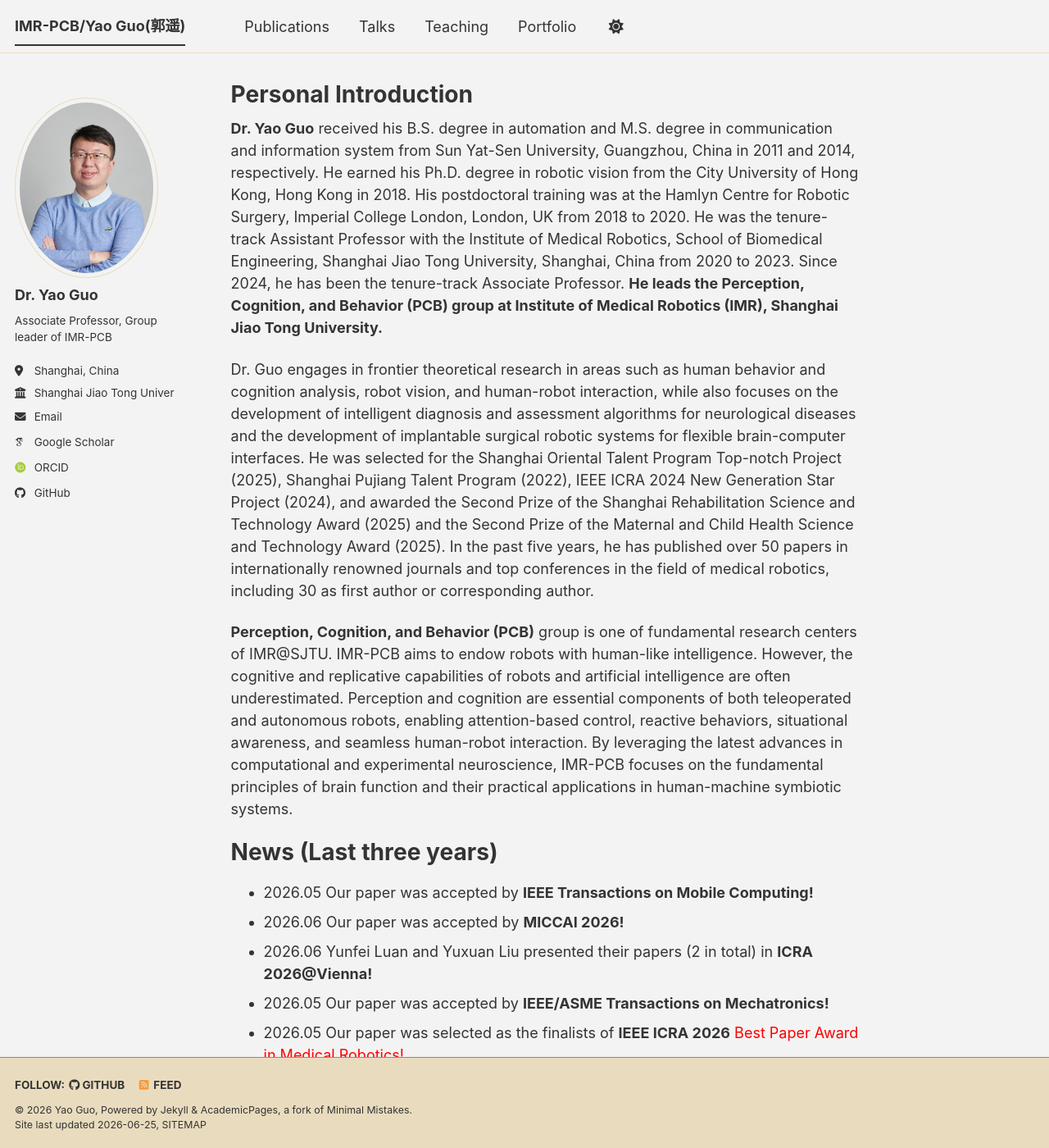
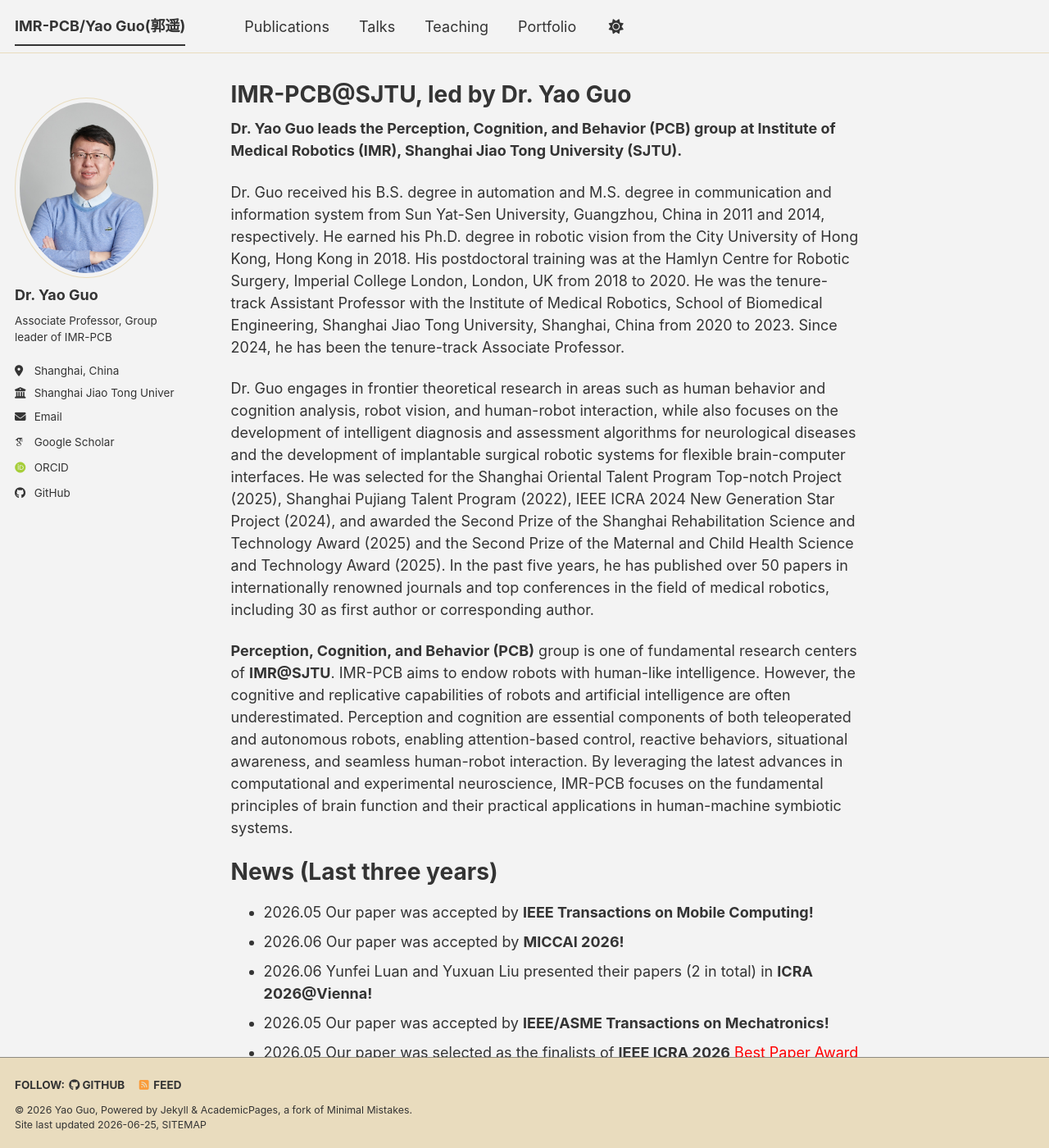
Before and after one commit to IMR-PCB/IMR-PCB.github.io, a Jekyll site: the page built from _pages/about.md, in a window 1280 px wide and 1400 px high. Shown: the whole window at 82% size. Built offline with Jekyll 4.4.1, drawn with Linux system fonts in a browser that asks for light colours; some web fonts are replaced; a script bundle is joined from its source files by our own code; library files that are not in the unit come from our copies.

Commit message:
Update about.md

```diff
--- a/_pages/about.md
+++ b/_pages/about.md
@@ -1,17 +1,19 @@
 ---
 permalink: /
-title: "Personal Introduction"
+title: "IMR-PCB@SJTU, led by Dr. Yao Guo"
 author_profile: true
 redirect_from:
   - /about/
   - /about.html
 ---
 
-**Dr. Yao Guo** received his B.S. degree in automation and M.S. degree in communication and information system from Sun Yat-Sen University, Guangzhou, China in 2011 and 2014, respectively. He earned his Ph.D. degree in robotic vision from the City University of Hong Kong, Hong Kong in 2018. His postdoctoral training was at the Hamlyn Centre for Robotic Surgery, Imperial College London, London, UK from 2018 to 2020. He was the tenure-track Assistant Professor with the Institute of Medical Robotics, School of Biomedical Engineering, Shanghai Jiao Tong University, Shanghai, China from 2020 to 2023. Since 2024, he has been the tenure-track Associate Professor. **He leads the Perception, Cognition, and Behavior (PCB) group at Institute of Medical Robotics (IMR), Shanghai Jiao Tong University.**
+**Dr. Yao Guo leads the Perception, Cognition, and Behavior (PCB) group at Institute of Medical Robotics (IMR), Shanghai Jiao Tong University (SJTU).**
+
+Dr. Guo received his B.S. degree in automation and M.S. degree in communication and information system from Sun Yat-Sen University, Guangzhou, China in 2011 and 2014, respectively. He earned his Ph.D. degree in robotic vision from the City University of Hong Kong, Hong Kong in 2018. His postdoctoral training was at the Hamlyn Centre for Robotic Surgery, Imperial College London, London, UK from 2018 to 2020. He was the tenure-track Assistant Professor with the Institute of Medical Robotics, School of Biomedical Engineering, Shanghai Jiao Tong University, Shanghai, China from 2020 to 2023. Since 2024, he has been the tenure-track Associate Professor.
 
 Dr. Guo engages in frontier theoretical research in areas such as human behavior and cognition analysis, robot vision, and human-robot interaction, while also focuses on the development of intelligent diagnosis and assessment algorithms for neurological diseases and the development of implantable surgical robotic systems for flexible brain-computer interfaces. He was selected for the Shanghai Oriental Talent Program Top-notch Project (2025), Shanghai Pujiang Talent Program (2022), IEEE ICRA 2024 New Generation Star Project (2024), and awarded the Second Prize of the Shanghai Rehabilitation Science and Technology Award (2025) and the Second Prize of the Maternal and Child Health Science and Technology Award (2025). In the past five years, he has published over 50 papers in internationally renowned journals and top conferences in the field of medical robotics, including 30 as first author or corresponding author.
 
-**Perception, Cognition, and Behavior (PCB)** group is one of fundamental research centers of IMR@SJTU. IMR-PCB aims to endow robots with human-like intelligence. However, the cognitive and replicative capabilities of robots and artificial intelligence are often underestimated. Perception and cognition are essential components of both teleoperated and autonomous robots, enabling attention-based control, reactive behaviors, situational awareness, and seamless human-robot interaction. By leveraging the latest advances in computational and experimental neuroscience, IMR-PCB focuses on the fundamental principles of brain function and their practical applications in human-machine symbiotic systems.
+**Perception, Cognition, and Behavior (PCB)** group is one of fundamental research centers of **IMR@SJTU**. IMR-PCB aims to endow robots with human-like intelligence. However, the cognitive and replicative capabilities of robots and artificial intelligence are often underestimated. Perception and cognition are essential components of both teleoperated and autonomous robots, enabling attention-based control, reactive behaviors, situational awareness, and seamless human-robot interaction. By leveraging the latest advances in computational and experimental neuroscience, IMR-PCB focuses on the fundamental principles of brain function and their practical applications in human-machine symbiotic systems.
 
 News (Last three years)
 ======
```
